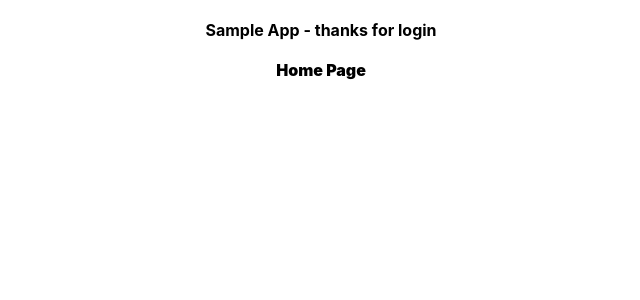
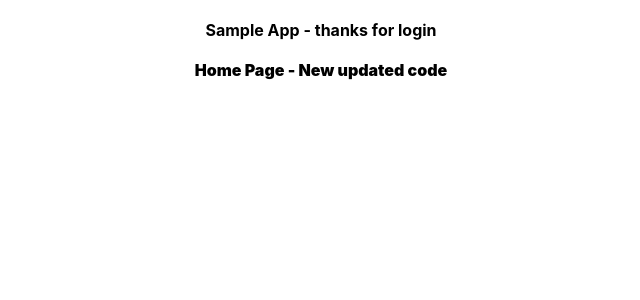
Before and after one commit to Deva45anbu/deva-ecommerce-site, a React (Create React App) app: page /home in a window 1280 px wide. Shown: the top 300 px of the page, without its empty margins (319-959 px from the left). Built offline with nearby package versions, Linux system fonts and the light colour scheme.

Commit message:
Test deploying code in s3-cloudfront

```diff
--- a/src/Components/Home.jsx
+++ b/src/Components/Home.jsx
@@ -1,7 +1,7 @@
 export const Home = () => {
     return (
         <div className="App">
-            Home Page
+            Home Page - New updated code
         </div>
     )
 
```
